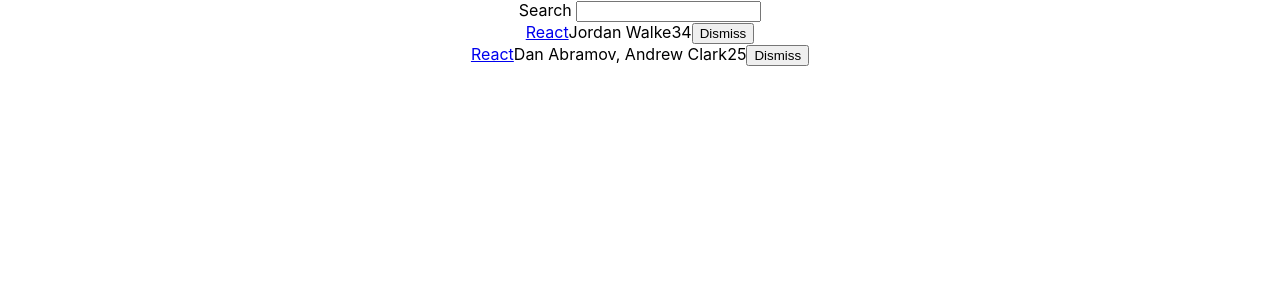
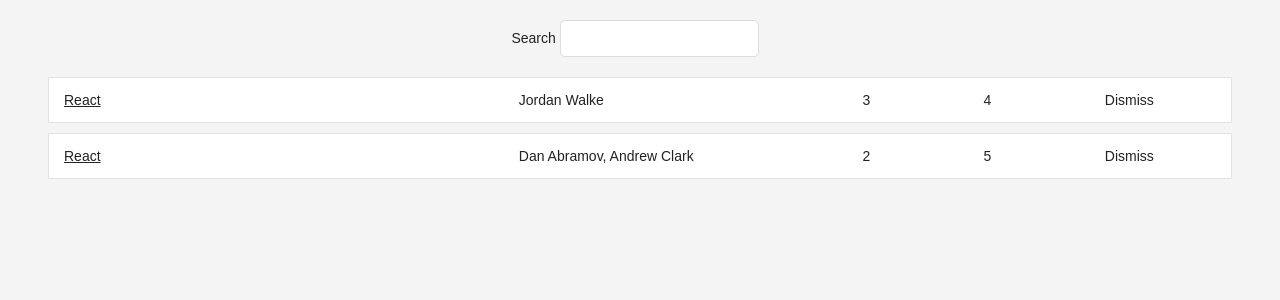
Before and after one commit to Ogbus/codernews, a React (Create React App) app: page / in a window 1280 px wide. Shown: the top 300 px of the page. Built offline with nearby package versions, Linux system fonts and the light colour scheme.

Commit message:
styling the webapp and creating stateless components

```diff
--- a/src/App.css
+++ b/src/App.css
@@ -1,25 +1,65 @@
-.App {
-  text-align: center;
+.page {
+  margin: 20px;
 }
 
-.App-logo {
-  animation: App-logo-spin infinite 20s linear;
-  height: 40vmin;
+.interactions {
+  text-align: center
 }
 
-.App-header {
-  background-color: #282c34;
-  min-height: 100vh;
-  display: flex;
-  flex-direction: column;
-  align-items: center;
-  justify-content: center;
-  font-size: calc(10px + 2vmin);
-  color: white;
+.table {
+  margin: 20px;
 }
 
-.App-link {
-  color: #61dafb;
+.table-header {
+  display: flex;
+  line-height: 24px;
+  font-size: 16px;
+  padding: 0 10px;
+  justify-content: space-between;
+}
+
+.table-empty {
+  margin: 200px;
+  text-align: center;
+  font-size: 16px;
+}
+
+.table-row {
+  display: flex;
+  line-height: 24px;
+  white-space: nowrap;
+  margin: 10px 0;
+  padding: 10px;
+  background: #ffffff;
+  border: 1px solid #e3e3e3;
+}
+
+.table-header > span {
+  overflow: hidden;
+  text-overflow: ellipsis;
+  padding: 0 5px;
+}
+
+.table-row > span {
+  overflow: hidden;
+  text-overflow: ellipsis;
+  padding: 0 5px;
+}
+
+.button-inline {
+  border-width: 0;
+  background: transparent;
+  color: inherit;
+  text-align: inherit;
+  -webkit-font-smoothing: inherit;
+  padding: 0;
+  font-size: inherit;
+  cursor: pointer;
+}
+
+.button-active {
+  border-radius: 0;
+  border-bottom: 1px solid #38BB6C;
 }
 
 @keyframes App-logo-spin {
--- a/src/App.js
+++ b/src/App.js
@@ -52,13 +52,15 @@
   render() {
     const { searchTerm, list } = this.state;
     return (
-      <div className="App">
+      <div className="page">
+        <div className = 'interactions'>
           <Search
             value = {searchTerm}
             onChange = {this.onSearchChange}
           >
             Search
           </Search>
+        </div>
         <Table
           list={list}
           pattern = {searchTerm}
--- a/src/components/Table/Table.js
+++ b/src/components/Table/Table.js
@@ -5,22 +5,27 @@
       return item.title.toLowerCase().includes(searchTerm.toLowerCase());
     }
 }
-class Table extends Component {
-    render() {
-        const { list, pattern, onDismiss } = this.props;
-        return (
-        <div>
+
+const Table = ({ list, pattern, onDismiss }) =>
+    <div className = 'table'>
         {list.filter(isSearched(pattern)).map(item =>
-            <div key = {item.objectID}>
-                <span>
+        <div key = {item.objectID} className = 'table-row'>
+            <span style = {{ width: '40%' }}>
                 <a href = {item.url}>{item.title}</a>
             </span>
-                <span>{item.author}</span>
-                <span>{item.num_comments}</span>
-                <span>{item.points}</span>
-                <span>
+            <span style = {{ width: '30%' }}>
+                {item.author}
+            </span>
+            <span style = {{ width: '10%' }}>
+                {item.num_comments}
+            </span>
+            <span style = {{ width: '10%' }}>
+                {item.points}
+            </span>
+            <span style = {{ width: '10%' }}>
                 <button
                     onClick = {() => onDismiss(item.objectID)}
+                    className = 'button-inline'
                 >
                     Dismiss
                 </button>
@@ -28,8 +33,35 @@
         </div>
         )}
     </div>
-        );
-    }
-}
 
 export default Table;
+
+
+// class Table extends Component {
+//     render() {
+//         const { list, pattern, onDismiss } = this.props;
+//         return (
+//         <div>
+//             {list.filter(isSearched(pattern)).map(item =>
+//             <div key = {item.objectID}>
+//                 <span>
+//                 <a href = {item.url}>{item.title}</a>
+//                 </span>
+//                 <span>{item.author}</span>
+//                 <span>{item.num_comments}</span>
+//                 <span>{item.points}</span>
+//                 <span>
+//                     <button
+//                         onClick = {() => onDismiss(item.objectID)}
+//                     >
+//                         Dismiss
+//                     </button>
+//                 </span>
+//             </div>
+//             )}
+//         </div>
+//         );
+//     }
+// }
+
+// export default Table;
--- a/src/index.css
+++ b/src/index.css
@@ -1,14 +1,36 @@
 body {
-  margin: 0;
-  padding: 0;
-  font-family: -apple-system, BlinkMacSystemFont, "Segoe UI", "Roboto", "Oxygen",
-    "Ubuntu", "Cantarell", "Fira Sans", "Droid Sans", "Helvetica Neue",
-    sans-serif;
-  -webkit-font-smoothing: antialiased;
-  -moz-osx-font-smoothing: grayscale;
+  color: #222;
+  background: #f4f4f4;
+  font: 400 14px CoreSans, Arial, sans-serif;
 }
 
-code {
-  font-family: source-code-pro, Menlo, Monaco, Consolas, "Courier New",
-    monospace;
+a {
+  color: #222;
 }
+
+a:hover {
+  text-decoration: underline;
+}
+
+ul, li {
+  list-style: none;
+  padding: 0;
+  margin: 0;
+}
+
+input {
+  padding: 10px;
+  border-radius: 5px;
+  outline: none;
+  margin-right: 10px;
+  border: 1px solid #dddddd;
+}
+
+button {
+  padding: 10px;
+  border-radius: 5px;
+  border: 1px solid #dddddd;
+  background: transparent;
+  color: #808080;
+  cursor: pointer;
+}
```
Also changed, not shown: src/components/Search/Search.js (+20 -7 lines). Lines whose indentation alone changed are shown as unchanged.
